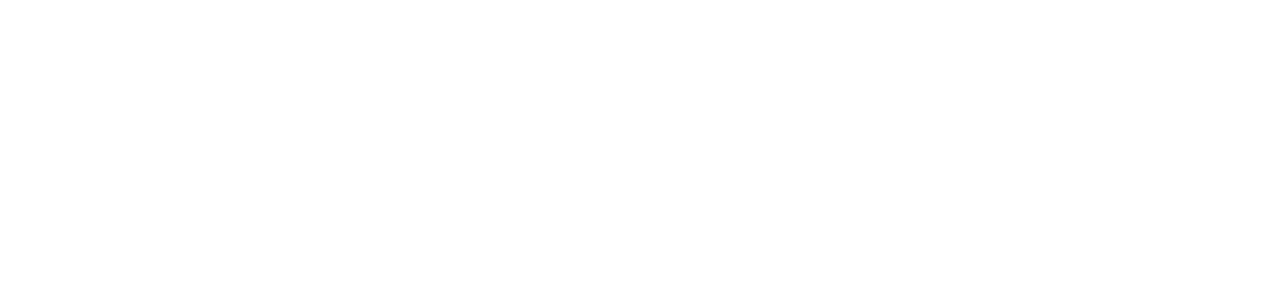
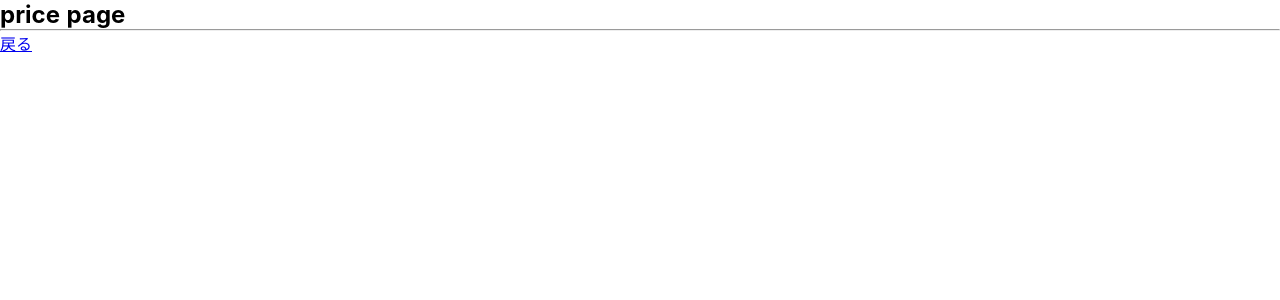
Before and after one commit to shunkominato/nuxt, a Nuxt app: page /price in a window 1280 px wide. Before the commit this address had no page. Shown: the top 300 px of the page. Built offline with nearby package versions, Linux system fonts and the light colour scheme.

Commit message:
vue router

```diff
--- a/pages/index.vue
+++ b/pages/index.vue
@@ -1,6 +1,8 @@
 <template>
   <section class="container">
     <p>{{ message }}</p>
+    <hr />
+    <router-link to="/price">price page</router-link>
   </section>
 </template>
 
--- /dev/null
+++ b/pages/price.vue
@@ -0,0 +1,7 @@
+<template>
+  <section class="container">
+    <h1>price page</h1>
+    <hr />
+    <router-link to="/">戻る</router-link>
+  </section>
+</template>>
```
